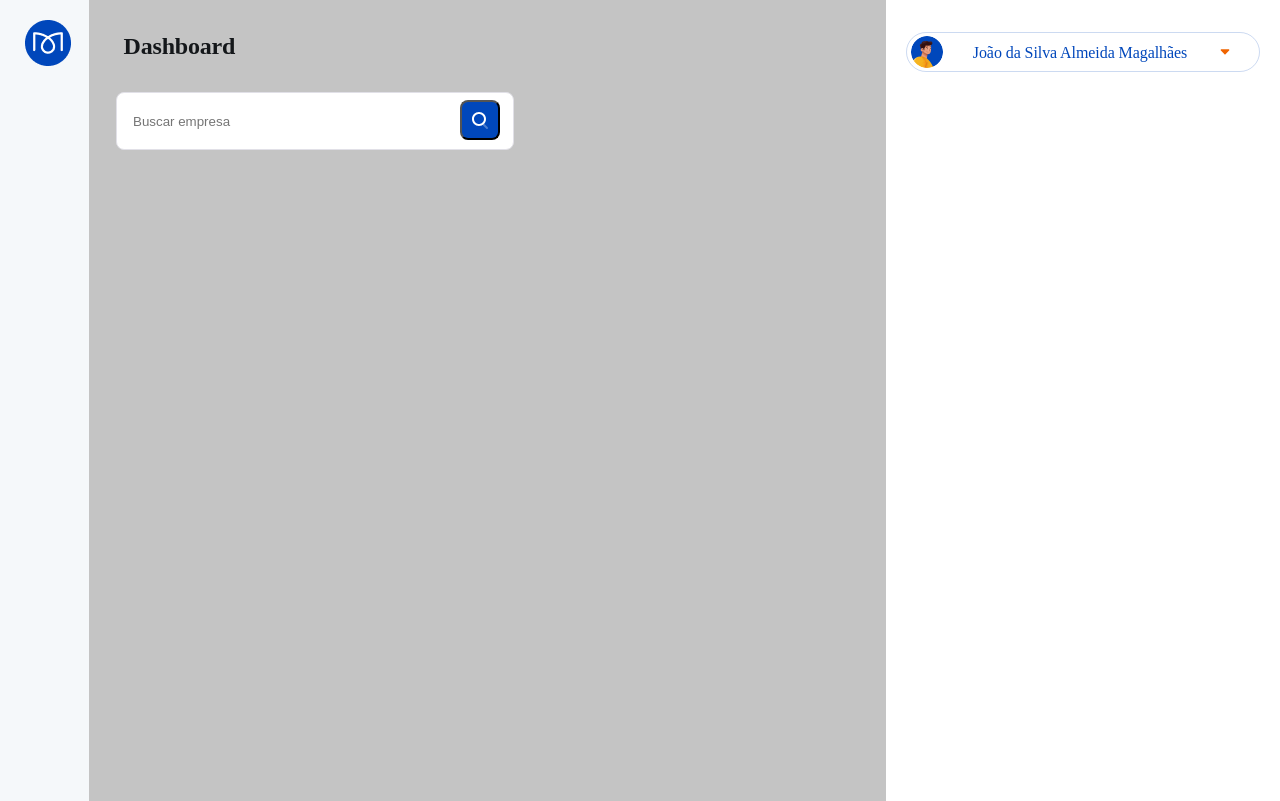
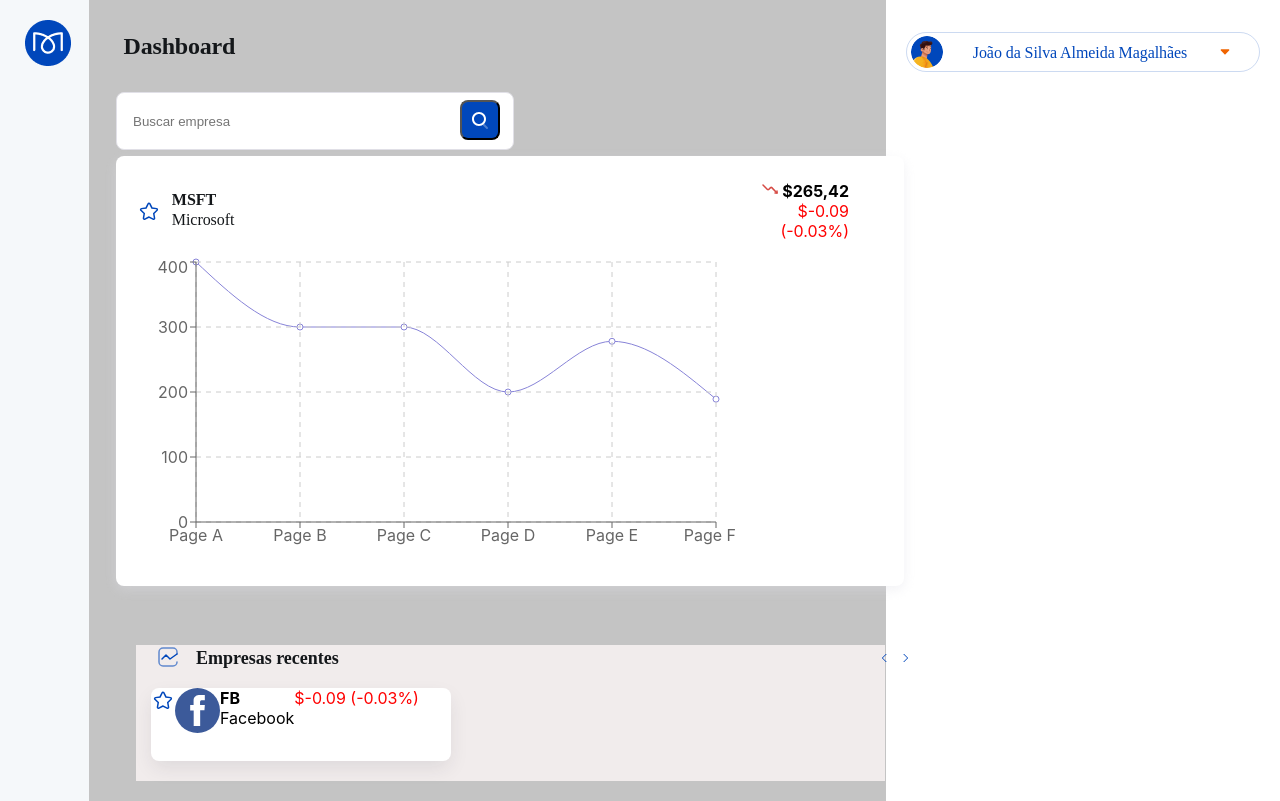
Before and after one commit to otaviohenrique1/app-bolsa-valores-reactjs, a React (Create React App) app: page /dashboard in a window 1280 px wide. Built offline with nearby package versions, Linux system fonts and the light colour scheme.

Commit message:
Commit 2 dos arquivos

```diff
--- a/package.json
+++ b/package.json
@@ -19,6 +19,7 @@
     "react-redux": "^7.2.0",
     "react-router-dom": "^5.2.0",
     "react-scripts": "4.0.3",
+    "recharts": "^2.0.10",
     "styled-components": "^5.3.0",
     "typescript": "~4.1.5",
     "yup": "^0.32.9"
--- /dev/null
+++ b/src/components/Grafico/index.tsx
@@ -0,0 +1,269 @@
+import styled from "styled-components";
+import { LineChart, Line, CartesianGrid, XAxis, YAxis, Tooltip } from 'recharts';
+import star_fill from "../../assets/images/star_fill.svg";
+import graph_down from "../../assets/images/graph-down.svg";
+import stats_graph from "../../assets/images/stats_graph.svg";
+import arrow_left from "../../assets/images/arrow-left.svg";
+import arrow_right from "../../assets/images/arrow-right.svg";
+import facebook from "../../assets/images/facebook.svg";
+
+const GraficoContainer = styled.div`
+  background: blue;
+
+  display: flex;
+  flex-direction: column;
+  align-items: flex-start;
+  padding: 25px 20px;
+
+  position: absolute;
+  width: 748px;
+  height: 380px;
+  left: 116px;
+  top: 156px;
+
+  background: #FFFFFF;
+  box-shadow: 0px 4px 12px rgba(222, 222, 231, 0.4);
+  border-radius: 8px;
+`;
+
+const AreaDados = styled.div`
+  position: static;
+  width: 708px;
+  height: 46px;
+  left: 20px;
+  top: 25px;
+  flex: none;
+  order: 0;
+  flex-grow: 0;
+  margin: 10px 0px;
+`;
+
+const AreaDadosEmpresa = styled.div`
+  img {
+    position: absolute;
+    left: 2.67%;
+    right: 94.12%;
+    top: 10%;
+    bottom: 83.68%;
+  }
+
+  div {
+    position: absolute;
+    left: 7.09%;
+    right: 83.42%;
+    top: 7.89%;
+    bottom: 81.32%;
+    font-family: Graphik;
+    font-style: normal;
+    font-size: 16px;
+    line-height: 20px;
+    letter-spacing: -0.005em;
+    color: #14171A;
+  }
+`;
+
+const CodigoEmpresa = styled.span`
+  font-weight: bold;
+`;
+
+const NomeEmpresa = styled.span`
+  font-weight: normal;
+`;
+
+const AreaDadosAcoes = styled.div`
+  position: absolute;
+  width: 110px;
+  height: 45px;
+  left: 623px;
+  top: 25px;
+  text-align: end;
+`;
+
+const ValorAcao = styled.span`
+  font-weight: bold;
+`;
+
+const ValorAcaoVaricacao = styled.span`
+  font-weight: normal;
+  color: red;
+`;
+
+const AreaGrafico = styled.div`
+  position: static;
+  width: 748px;
+  height: 380px;
+  left: 20px;
+  top: 81px;
+  flex: none;
+  order: 1;
+  flex-grow: 0;
+  margin: 10px 0px;
+`;
+
+const EmpresasRecentesContainer = styled.div`
+  position: absolute;
+  width: 749px;
+  height: 136px;
+  top: 450px;
+  /* left: 115px; */
+  /* top: 575px; */
+  /* background: #f1ecec; */
+  /* position: absolute; */
+  background: #f1ecec;
+  margin-top: 39px;
+`;
+
+const TituloContainer = styled.div`
+  display: flex;
+  flex-direction: row;
+  align-items: flex-start;
+  padding: 0px;
+  position: absolute;
+  width: 198px;
+  height: 27px;
+  left: 12px;
+  top: 0px;
+
+  img {
+    position: static;
+    left: 0%;
+    right: 87.88%;
+    top: 0%;
+    bottom: 11.11%;
+    flex: none;
+    order: 0;
+    flex-grow: 0;
+    margin: 0px 8px;
+  }
+
+  p {
+    position: static;
+    width: 166px;
+    height: 27px;
+    left: 32px;
+    top: 0px;
+    font-family: Graphik;
+    font-style: normal;
+    font-weight: 600;
+    font-size: 18px;
+    line-height: 150%;
+    display: flex;
+    align-items: center;
+    color: #14171A;
+    flex: none;
+    order: 1;
+    flex-grow: 0;
+    margin: 0px 8px;
+  }
+
+  div {
+    display: flex;
+    flex-direction: row;
+    align-items: center;
+    padding: 0px;
+
+    position: absolute;
+    width: 36px;
+    height: 12px;
+    /* left: 700px;
+    top: 7px; */
+    left: 725px;
+    top: 7px;
+
+    img {
+      width: 6px;
+      height: 12px;
+    }
+  }
+`;
+
+const CardEmpresaContainer = styled.div`
+  position: absolute;
+  left: 15px;
+  bottom: 20px;
+`;
+
+const CardEmpresa = styled.div`
+  display: flex;
+  flex-direction: row;
+  align-items: flex-start;
+  /* padding: 16px; */
+  /* position: absolute; */
+  /* left: 15px;
+  bottom: 20px; */
+  /* left: 1.71%; */
+  /* right: 59%;
+  top: 11.97%; */
+  /* bottom: 36.62%; */
+  /* bottom: 20%; */
+  width: 300px;
+  height: 73px;
+  background: #FFFFFF;
+  box-shadow: 0px 8px 20px -2px rgba(43, 37, 63, 0.1);
+  border-radius: 8px;
+`;
+
+export function Grafico() {
+  const data = [
+    {name: 'Page A', uv: 400, pv: 2400, amt: 2400},
+    {name: 'Page B', uv: 300, pv: 2400, amt: 2400},
+    {name: 'Page C', uv: 300, pv: 2400, amt: 2400},
+    {name: 'Page D', uv: 200, pv: 2400, amt: 2400},
+    {name: 'Page E', uv: 278, pv: 2400, amt: 2400},
+    {name: 'Page F', uv: 189, pv: 2400, amt: 2400},
+  ];
+
+  return (
+    <GraficoContainer>
+      <AreaDados>
+        <AreaDadosEmpresa>
+          <span>
+            <img src={star_fill} alt="star" />
+          </span>
+          <div>
+            <CodigoEmpresa>MSFT</CodigoEmpresa><br />
+            <NomeEmpresa>Microsoft</NomeEmpresa>
+          </div>
+        </AreaDadosEmpresa>
+        <AreaDadosAcoes>
+          <ValorAcao>
+            <img src={graph_down} alt="graph_down" /> $265,42
+          </ValorAcao><br />
+          <ValorAcaoVaricacao>$-0.09 (-0.03%)</ValorAcaoVaricacao>
+        </AreaDadosAcoes>
+      </AreaDados>
+      <AreaGrafico>
+        <LineChart width={600} height={300} data={data} margin={{ top: 5, right: 20, bottom: 5, left: 0 }}>
+          <Line type="monotone" dataKey="uv" stroke="#8884d8" />
+          <CartesianGrid stroke="#ccc" strokeDasharray="5 5" />
+          <XAxis dataKey="name" />
+          <YAxis />
+          <Tooltip />
+        </LineChart>
+      </AreaGrafico>
+      <EmpresasRecentesContainer>
+        <TituloContainer>
+          <img src={stats_graph} alt="stats_graph" />
+          <p>Empresas recentes</p>
+          <div>
+            <img src={arrow_left} alt="arrow_left" />
+            <img src={arrow_right} alt="arrow_right" />
+          </div>
+        </TituloContainer>
+        <CardEmpresaContainer>
+          <CardEmpresa>
+            <img src={star_fill} alt="star_fill" />
+            <img src={facebook} alt="facebook" />
+            <div>
+              <CodigoEmpresa>FB</CodigoEmpresa><br />
+              <NomeEmpresa>Facebook</NomeEmpresa>
+            </div>
+            <div>
+              <ValorAcaoVaricacao>$-0.09 (-0.03%)</ValorAcaoVaricacao>
+            </div>
+          </CardEmpresa>
+        </CardEmpresaContainer>
+      </EmpresasRecentesContainer>
+    </GraficoContainer>
+  );
+}
--- /dev/null
+++ b/src/components/Titulo/index.tsx
@@ -0,0 +1,44 @@
+import styled from "styled-components";
+
+const TituloContainer = styled.div`
+  display: flex;
+  flex-direction: row;
+  align-items: flex-start;
+  padding: 0px;
+  position: absolute;
+  width: 157px;
+  left: calc(50% - 157px/2 - 446px);
+  top: 4%;
+  bottom: 92.51%;
+
+  h1 {
+    color: #14171A;
+    position: static;
+    left: 20.38%;
+    right: 0%;
+    top: 0%;
+    bottom: 0%;
+    font-family: Graphik;
+    font-style: normal;
+    font-weight: 600;
+    font-size: 24px;
+    line-height: 28px;
+    letter-spacing: -0.0075em;
+    flex: none;
+    order: 1;
+    flex-grow: 0;
+    margin: 0px 8px;
+  }
+`;
+
+interface TituloProps {
+  titulo: string;
+}
+
+export function Titulo(props: TituloProps) {
+  return (
+    <TituloContainer>
+      <h1>{props.titulo}</h1>
+    </TituloContainer>
+  );
+}
--- a/src/pages/Dashboard/AreaDados/index.tsx
+++ b/src/pages/Dashboard/AreaDados/index.tsx
@@ -1,43 +1,15 @@
 import { Form, Formik } from "formik";
 import styled from "styled-components";
-import { CampoBusca } from "../../../components/Campo";
+import { CampoBusca } from "../../../components/CampoBusca";
 import * as Yup from "yup";
+import { Titulo } from "../../../components/Titulo";
+import { Grafico } from "../../../components/Grafico";
 
 const Container = styled.div`
   background-color: #C4C4C4;
   width: 100%;
 `;
 
-const TituloContainer = styled.div`
-  display: flex;
-  flex-direction: row;
-  align-items: flex-start;
-  padding: 0px;
-  position: absolute;
-  width: 157px;
-  left: calc(50% - 157px/2 - 446px);
-  top: 4%;
-  bottom: 92.51%;
-
-  h1 {
-    color: #14171A;
-    position: static;
-    left: 20.38%;
-    right: 0%;
-    top: 0%;
-    bottom: 0%;
-    font-family: Graphik;
-    font-style: normal;
-    font-weight: 600;
-    font-size: 24px;
-    line-height: 28px;
-    letter-spacing: -0.0075em;
-    flex: none;
-    order: 1;
-    flex-grow: 0;
-    margin: 0px 8px;
-  }
-`;
 
 interface FormTypes {
   empresa_buscada: string;
@@ -60,9 +32,9 @@
 
   return (
     <Container>
-      <TituloContainer>
-        <h1>Dashboard</h1>
-      </TituloContainer>
+      <Titulo
+        titulo="Dashboard"
+      />
       <Formik
         validationSchema={validationSchema}
         initialValues={initialValues}
@@ -77,6 +49,7 @@
           </Form>
         )}
       </Formik>
+      <Grafico />
     </Container>
   );
 }
```
Also changed, not shown: src/assets/images/stats_graph.svg (renamed from src/assets/images/Stats.svg), src/components/CampoBusca/index.tsx (renamed from src/components/Campo/index.tsx), 1 other file (tests, documents, lock files or other folders).
